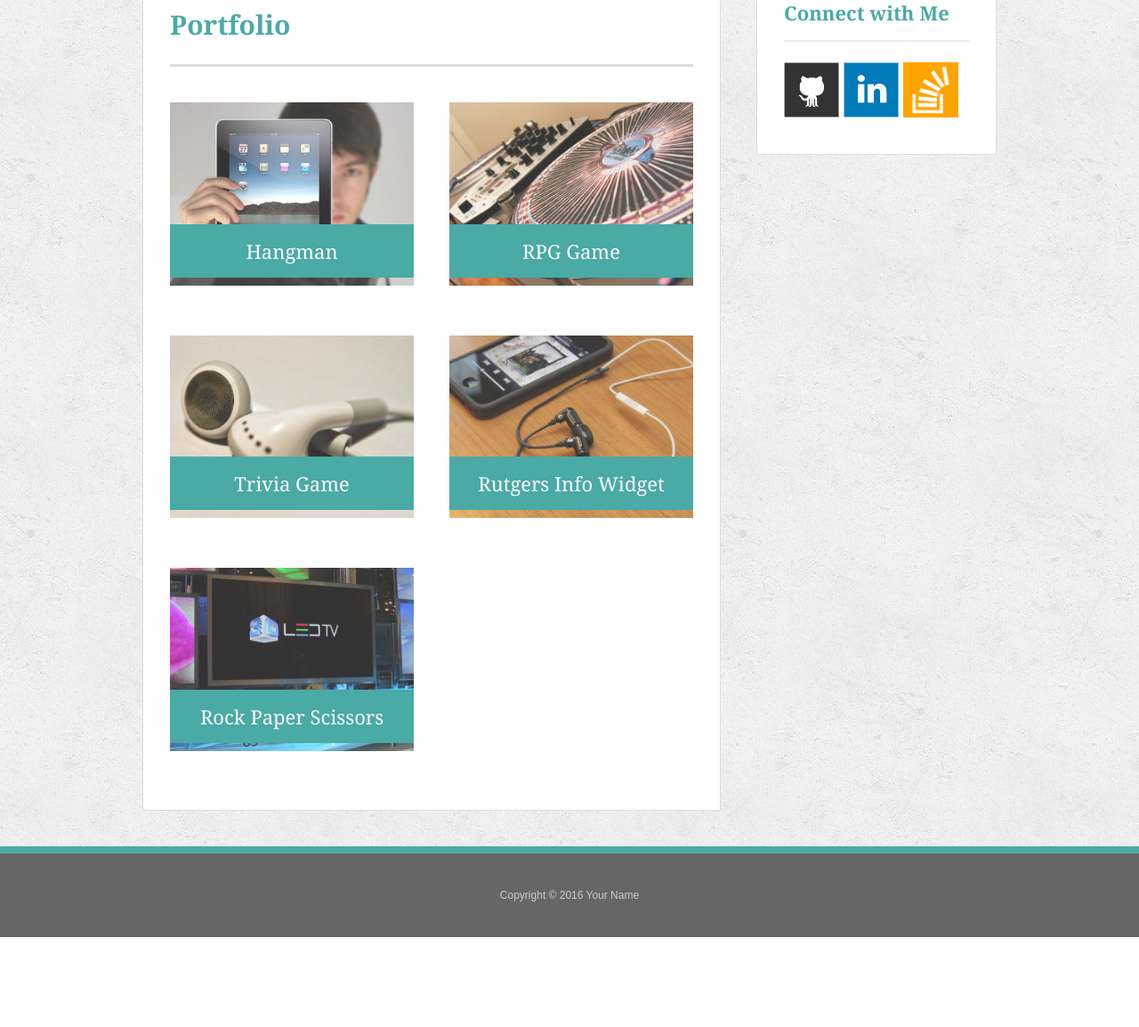
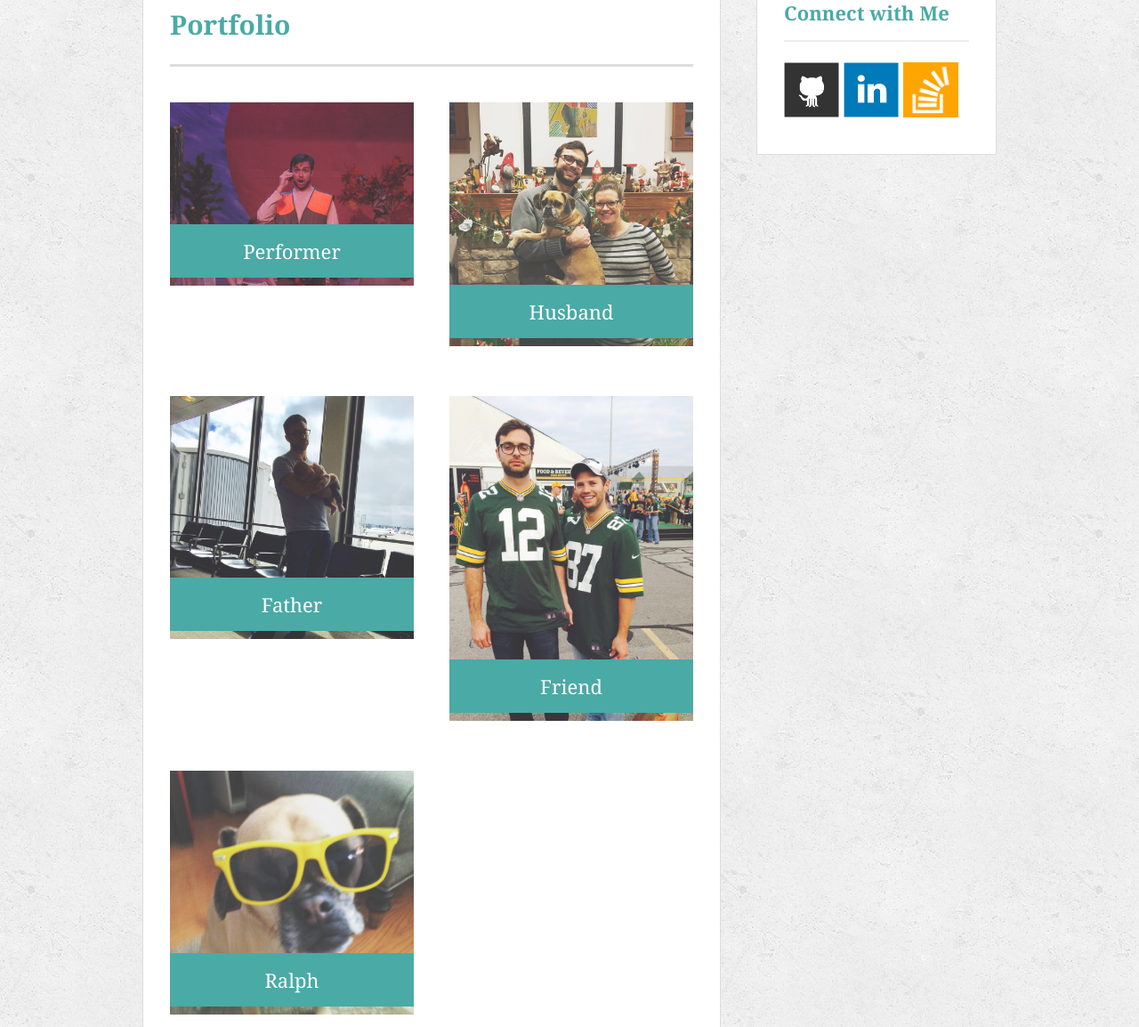
Before and after one commit to dbalkin77/Responsive-Portfolio, a plain HTML site: page portfolio.html in a window 1280 px wide. Shown: the part 158-1312 px from the top of the page at 89% size. Before the commit the page ends 1211 px from the top, so only its background shows below. Drawn offline with Linux system fonts and the light colour scheme.

Commit message:
Updates to HTML

```diff
--- a/assets/css/style.css
+++ b/assets/css/style.css
@@ -292,7 +292,7 @@ input[type=submit] {
     float: right;
     width: 100%;
     max-width: 768px;
-    padding: 33px;
+    padding: 33gpx;
     margin-bottom: 0;
     background: #fff;
     border: 1px solid #ddd;
@@ -306,6 +306,14 @@ input[type=submit] {
 }
 
 @media screen and (max-width: 640px) {
+
+  .container {
+    width: 100%;
+    max-width: 760px;
+    margin: 0 auto;
+    clear: both;
+
+  }
 
   #logo {
     /*float: left;*/
--- a/portfolio.html
+++ b/portfolio.html
@@ -26,29 +26,29 @@
       <h1>Portfolio</h1>
 
       <div class="work">
-        <img src="assets/images/technics-q-c-640-480-1.jpg" alt="hangman">
+        <img src="assets/images/Performance.jpg" alt="performer">
 
-        <h3>Hangman</h3>
+        <h3>Performer</h3>
       </div>
       <div class="work">
-        <img src="assets/images/technics-q-c-640-480-2.jpg" alt="RPG Game">
+        <img src="assets/images/Husband.jpg" alt="husband">
 
-        <h3>RPG Game</h3>
+        <h3>Husband</h3>
       </div>
       <div class="work">
-        <img src="assets/images/technics-q-c-640-480-5.jpg" alt="Trivia Game">
+        <img src="assets/images/father.jpg" alt="father">
 
-        <h3>Trivia Game</h3>
+        <h3>Father</h3>
       </div>
       <div class="work">
-        <img src="assets/images/technics-q-c-640-480-7.jpg" alt="Rutgers Info Widget">
+        <img src="assets/images/friend.jpg" alt="friend">
 
-        <h3>Rutgers Info Widget</h3>
+        <h3>Friend</h3>
       </div>
       <div class="work">
-        <img src="assets/images/technics-q-c-640-480-9.jpg" alt="Rock Paper Scissors">
+        <img src="assets/images/ralph.jpg" alt="ralph">
 
-        <h3>Rock Paper Scissors</h3>
+        <h3>Ralph</h3>
       </div>
 
     </section>
@@ -57,16 +57,16 @@
       <div id="connect">
         <h2>Connect with Me</h2>
 
-        <a href="#"><img src="assets/images/github-128.png" class="social" alt="GitHub" /></a>
-        <a href="#"><img src="assets/images/linkedin-128.png" class="social" alt="LinkedIn" /></a>
-        <a href="#"><img src="assets/images/stackoverflow-128.png" class="social" alt="Stack Overflow" /></a>
+        <a href="https://github.com/dbalkin77"><img src="assets/images/github-128.png" class="social" alt="GitHub"/></a>
+        <a href="https://www.linkedin.com/in/douglas-balkin-51195871/"><img src="assets/images/linkedin-128.png" class="social" alt="LinkedIn" /></a>
+        <a href="https://stackoverflow.com/users/7770589/douglas-balkin"><img src="assets/images/stackoverflow-128.png" class="social" alt="Stack Overflow" /></a>
       </div>
     </section>
   </div>
 
   <footer>
     <div class="container">
-      Copyright &copy; 2016 Your Name
+      Copyright &copy; 2017 Doug Balkin
     </div>
   </footer>
 </body>
```
Also changed, not shown: contact.html (+4 -4 lines), index.html (+6 -5 lines), assets/images/Husband.jpg (added), assets/images/Performance.jpg (added), assets/images/father.jpg (added), assets/images/friend.jpg (added), assets/images/ralph.jpg (added).
